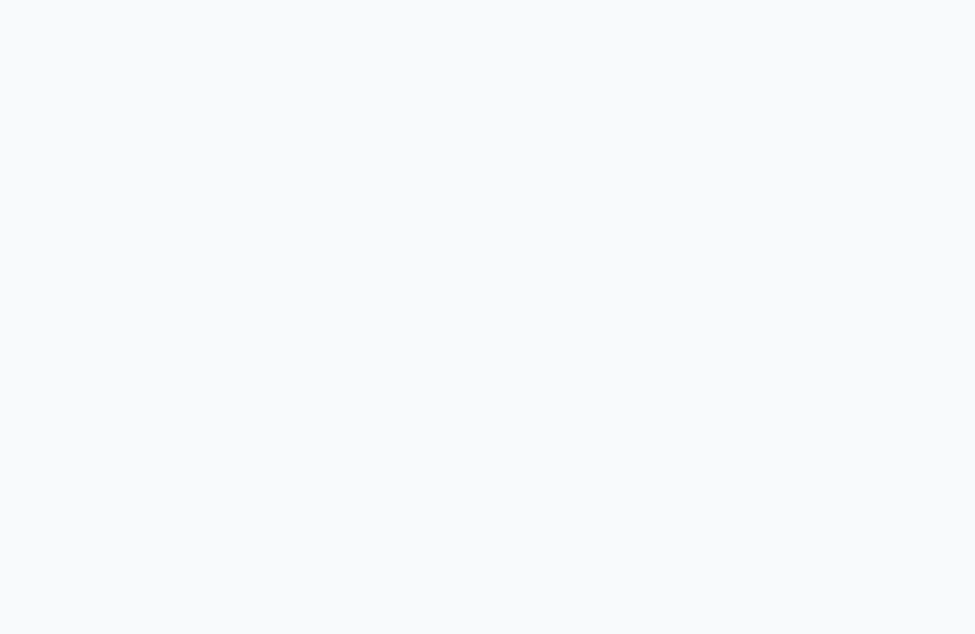
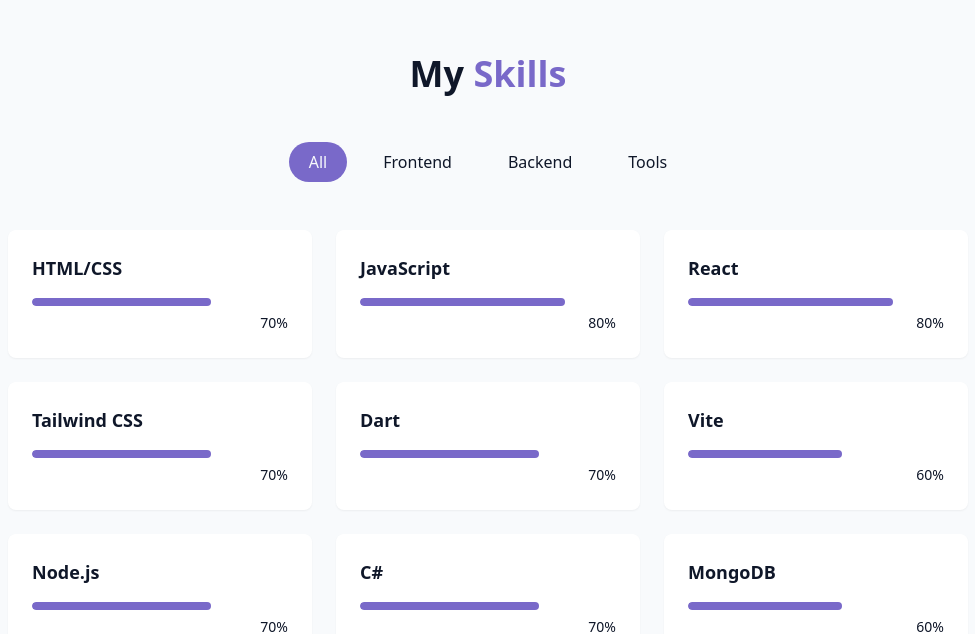
Before and after one commit to Dabeztt/portfolio, a React (Vite) app: page / in a window 1280 px wide. Shown: the part 1548-2182 px from the top of the page, without its empty margins (152-1127 px from the left). Before the commit the page ends 1506 px from the top, so only its background shows below. Built offline with nearby package versions, Linux system fonts and the light colour scheme.

Commit message:
Add skills section

```diff
--- a/src/Components/AboutSection.jsx
+++ b/src/Components/AboutMeSection.jsx
@@ -1,7 +1,6 @@
 import { Briefcase, Code, User } from "lucide-react";
-import React from "react";
 
-const AboutSection = () => {
+const AboutMeSection = () => {
   return (
     <section id="about" className="py-24 px-4 relative">
       <div className="container mx-auto max-w-5xl">
@@ -92,4 +91,4 @@
   );
 };
 
-export default AboutSection;
+export default AboutMeSection;
--- /dev/null
+++ b/src/Components/SkillsSection.jsx
@@ -0,0 +1,85 @@
+import { useState } from "react";
+import { cn } from "../lib/utils";
+
+const skills = [
+  { name: "HTML/CSS", level: 70, category: "frontend" },
+  { name: "JavaScript", level: 80, category: "frontend" },
+  { name: "React", level: 80, category: "frontend" },
+  { name: "Tailwind CSS", level: 70, category: "frontend" },
+  { name: "Dart", level: 70, category: "frontend" },
+  { name: "Vite", level: 60, category: "frontend" },
+
+  { name: "Node.js", level: 70, category: "backend" },
+  { name: "C#", level: 70, category: "backend" },
+  { name: "MongoDB", level: 60, category: "backend" },
+  { name: "MySQL", level: 60, category: "backend" },
+
+  { name: "Git/Github", level: 70, category: "tools" },
+  { name: "Figma", level: 70, category: "tools" },
+  { name: "VS Code", level: 80, category: "tools" },
+  { name: "RESTful API", level: 60, category: "tools" },
+];
+
+const categories = ["all", "frontend", "backend", "tools"];
+
+const SkillsSection = () => {
+  const [activeCategory, setActiveCategory] = useState("all");
+
+  const filteredSkills = skills.filter(
+    (skill) => activeCategory === "all" || skill.category === activeCategory
+  );
+
+  return (
+    <section id="skills" className="py-24 px-4 relative bg-secondary/30">
+      <div className="container mx-auto max-w-5xl">
+        <h2 className="text-3xl md:text-4xl font-bold mb-12 text-center">
+          My <span className="text-primary"> Skills</span>
+        </h2>
+
+        <div className="flex flex-wrap justify-center gap-4 mb-12">
+          {categories.map((category, key) => (
+            <button
+              key={key}
+              onClick={() => setActiveCategory(category)}
+              className={cn(
+                "px-5 py-2 rounded-full transition-colors duration-300 capitalize",
+                activeCategory === category
+                  ? "bg-primary text-primary-foreground"
+                  : "bg-secondary/70 text-foreground hover:bd-secondary"
+              )}
+            >
+              {category}
+            </button>
+          ))}
+        </div>
+
+        <div className="grid grid-cols-1 sm:grid-cols-2 lg:grid-cols-3 gap-6">
+          {filteredSkills.map((skill, key) => (
+            <div
+              key={key}
+              className="bg-card p-6 rounded-lg shadow-xs card-hover"
+            >
+              <div className="text-left mb-4">
+                <h3 className="font-semibold text-lg">{skill.name}</h3>
+              </div>
+              <div className="w-full bg-secondary/50 h-2 rounded-full overflow-hidden">
+                <div
+                  className="bg-primary h-2 rounded-full origin-left animate-[grow_1.5s_ease-out]"
+                  style={{ width: skill.level + "%" }}
+                />
+              </div>
+
+              <div className="text-right mt-1">
+                <span className="text-sm text-muted-foreground">
+                  {skill.level}%
+                </span>
+              </div>
+            </div>
+          ))}
+        </div>
+      </div>
+    </section>
+  );
+};
+
+export default SkillsSection;
--- a/src/Pages/Home.jsx
+++ b/src/Pages/Home.jsx
@@ -2,7 +2,8 @@
 import StarBackground from "../Components/StarBackground";
 import Navbar from "../Components/Navbar";
 import HeroSection from "../Components/HeroSection";
-import AboutSection from "../Components/AboutSection";
+import AboutMeSection from "../Components/AboutMeSection";
+import SkillsSection from "../Components/SkillsSection";
 
 const Home = () => {
   return (
@@ -12,7 +13,8 @@
       <Navbar />
       <main>
         <HeroSection />
-        <AboutSection />
+        <AboutMeSection />
+        <SkillsSection />
       </main>
     </div>
   );
```
